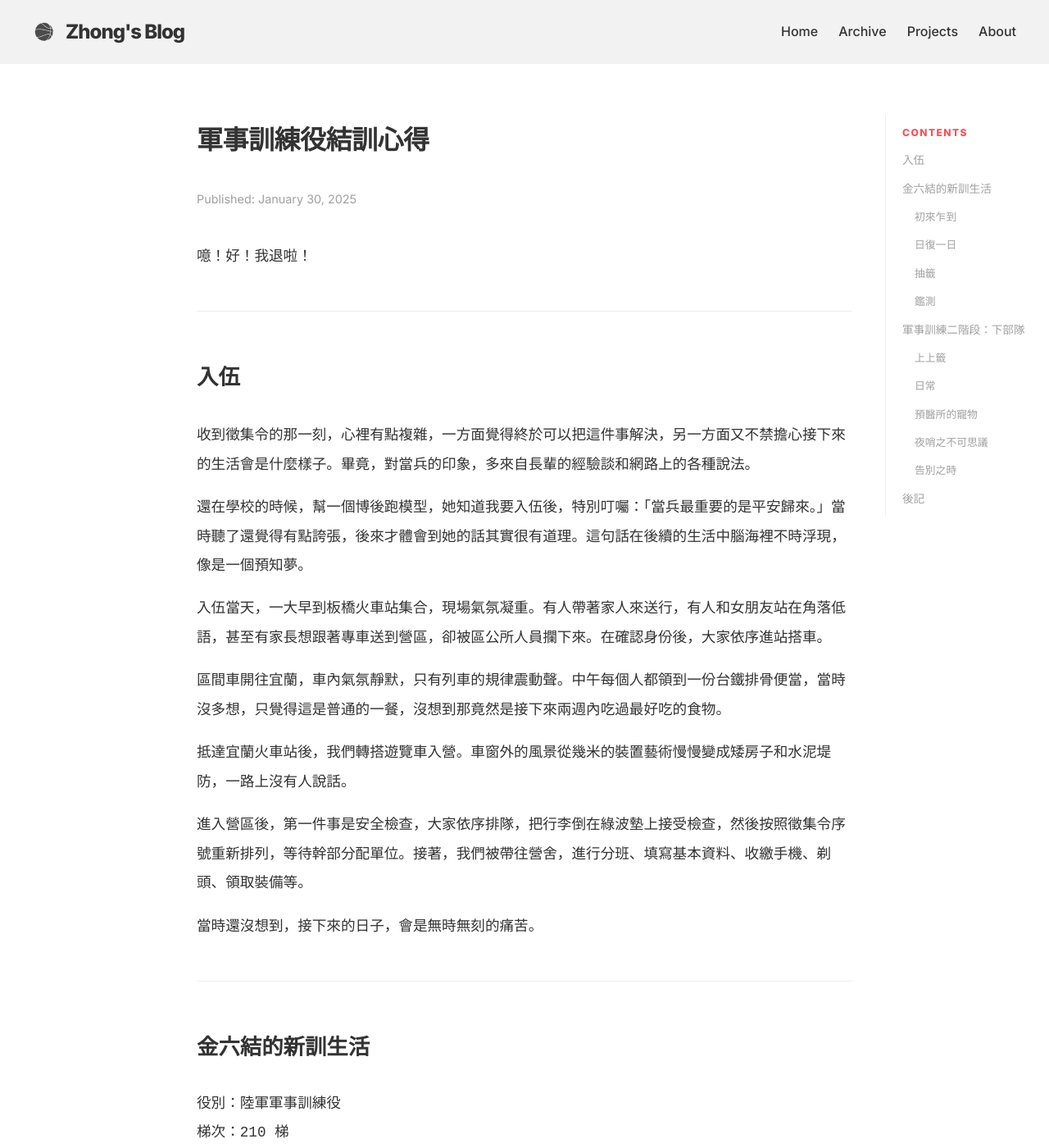
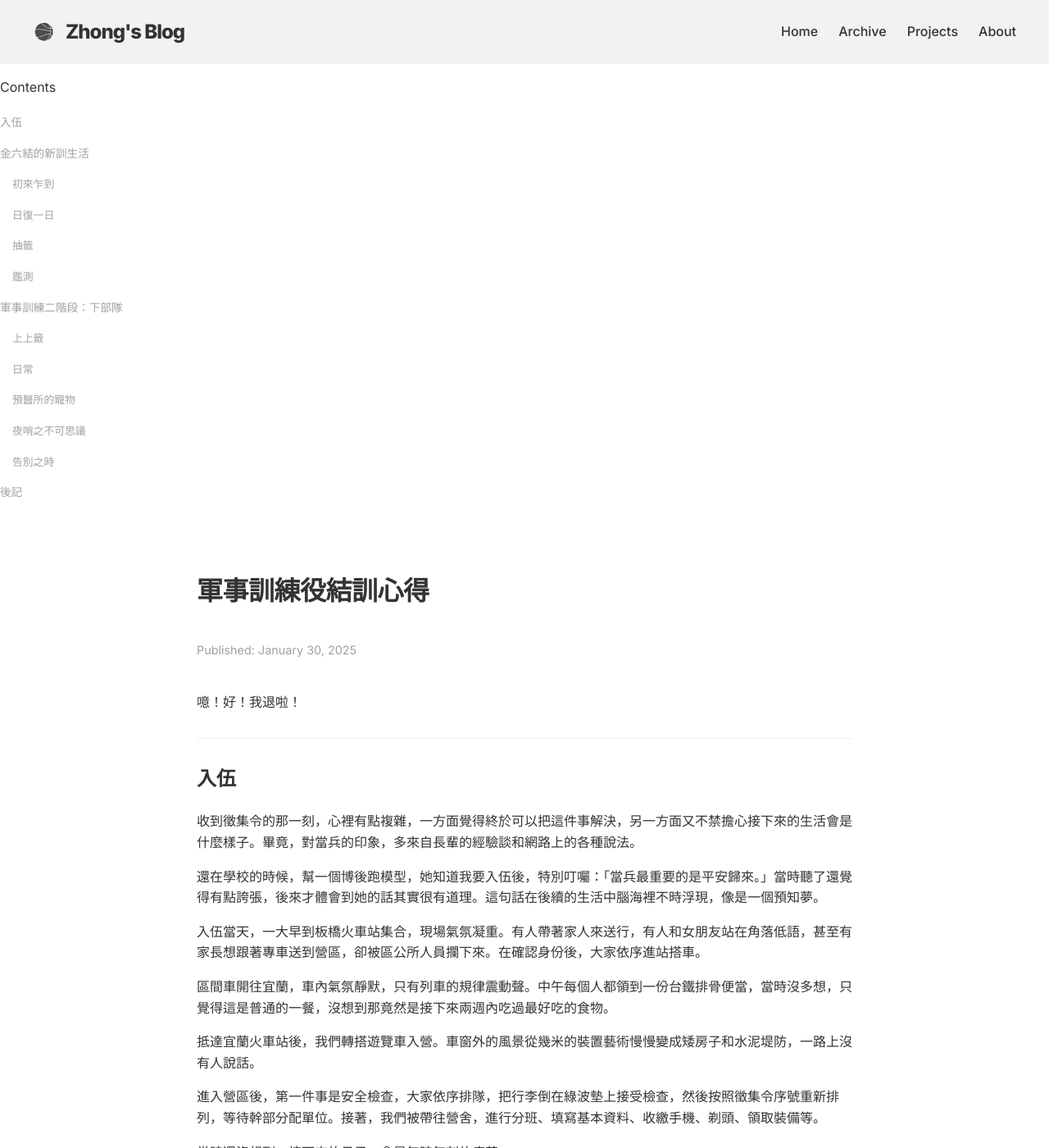
Before and after one commit to jingzhong1011/jingzhong1011.github.io, a Jekyll site: the page built from _posts/2025-01-30-military.md, in a window 1280 px wide and 1400 px high. Shown: the whole window at 82% size. Built offline with Jekyll 4.4.1, drawn with Linux system fonts in a browser that asks for light colours.

Commit message:
Update style.scss

```diff
--- a/assets/css/style.scss
+++ b/assets/css/style.scss
@@ -27,14 +27,13 @@ body {
 a { color: var(--text-primary); text-decoration: none; transition: 0.3s ease; }
 a:hover { color: var(--accent); }
 
-/* 2. 全站內容對齊容器 (用於對齊 About, Projects, Archive, Posts) */
+/* 2. 全站內容對齊容器 */
 .content-container {
   max-width: 800px;
   margin: 0 auto;
   padding: 40px 20px 80px 20px;
 }
 
-/* 統一所有分頁的標題大小 (About Me, Archive, Projects 等) */
 .content-container h1 {
   font-size: 2rem;
   font-weight: 800;
@@ -43,11 +42,12 @@ a:hover { color: var(--accent); }
   letter-spacing: -0.5px;
 }
 
-/* --- Projects 分隔線優化 --- */
-.projects-grid hr {
-  border: none;
-  border-top: 1px solid var(--text-thirdary);
-  margin: 30px 0; /* 調整上下間距使其更有呼吸感 */
+/* 🎯 Projects 質感灰分隔線修正 */
+/* 這裡同時針對 hr 以及 index.html 裡的 hr 進行強制覆蓋 */
+hr, .projects-grid hr {
+  border: none !important;
+  border-top: 1px solid var(--text-thirdary) !important;
+  margin: 30px 0;
 }
 
 /* 3. HEADER 樣式 */
@@ -55,19 +55,16 @@ a:hover { color: var(--accent); }
 .site-header-inner { display: flex; justify-content: space-between; align-items: center; padding: 20px 40px; }
 .site-title {
   font-size: 1.5rem;
-  font-weight: 800; /* 極粗體 */
+  font-weight: 800;
   display: flex;
   align-items: center;
   letter-spacing: -1.0px;
-  span {
-    font-weight: 400; /* 讓後面的字稍細 */
-    margin-left: 2px;
-  }
+  span { font-weight: 400; margin-left: 2px; }
 }
 .site-icon { width: 28px !important; height: 28px !important; margin-right: 12px; display: block; }
 .site-nav { display: flex; gap: 25px; font-weight: 500; }
 
-/* 4. HERO SECTION (首頁大圖) */
+/* 4. HERO SECTION */
 .hero-section {
   min-height: 80vh; display: flex; flex-direction: column; justify-content: center; align-items: flex-start;
   background-image: url('../img/hero-bg.png'); background-size: cover; background-position: center;
@@ -82,189 +79,32 @@ a:hover { color: var(--accent); }
 
 @keyframes fadeIn { from { opacity: 0; transform: translateY(15px); } to { opacity: 1; transform: translateY(0); } }
 
-/* 5. 文章內文優化 (行距與分隔線) */
-.post-content {
-    line-height: 2.0; /* 加大行距 */
-    font-size: 1.1rem;
-    color: #333;
-}
-.post-content hr {
-    border: none;
-    border-top: 1px solid var(--text-thirdary); /* 淡灰色線 */
-    margin: 50px 0;
-}
-.post-content img { max-width: 100%; height: auto; border-radius: 8px; margin: 20px 0; }
-.post-content h2, .post-content h3 { margin-top: 2em; margin-bottom: 1em; }
-
-/* 6. TABLE OF CONTENTS (側邊固定導航) */
-.post-toc-sidebar {
-    position: fixed;
-    left: calc(50% + 440px); /* 位於 800px 容器邊緣右側 */
-    top: 140px;
-    width: 220px;
-    z-index: 10;
-    border-left: 1px solid var(--text-thirdary);
-    padding-left: 20px;
-}
-.toc-title { font-weight: 800; font-size: 0.75rem; color: var(--accent); text-transform: uppercase; letter-spacing: 1.5px; margin-bottom: 12px; }
-#toc-content-js ul { list-style: none; padding: 0; margin: 0; }
-#toc-content-js li { margin-bottom: 10px; line-height: 1.4; }
-#toc-content-js a { color: var(--text-secondary); font-size: 0.85rem; transition: 0.2s; }
-#toc-content-js a:hover { color: var(--accent); }
-
-/* --- 7. ARCHIVE 標籤篩選器樣式 (移除底線) --- */
-.tag-filter-container {
-    padding-bottom: 20px;
-    border-bottom: none;
-    margin-bottom: 30px;
-}
-
-.tag-filter-item {
-    cursor: pointer;
-    user-select: none;
-    padding: 8px 18px !important;
-    font-size: 0.95rem !important; /* 較大字體 */
-    border-radius: 30px !important;
-    transition: all 0.3s ease;
-    opacity: 0.8;
-}
-
-.tag-filter-item:hover, .tag-filter-item.active {
-    opacity: 1;
-    transform: translateY(-2px);
-}
-
-/* 8. 標籤顏色定義 (新增學習與雜記) --- */
+/* 5. 標籤顏色對應確認 (已加入 HTML/CSS 對應) */
 .post-category {
     padding: 4px 10px;
     border-radius: 4px;
     font-size: 0.8rem;
-    /*text-transform: uppercase; */
     font-weight: 700;
     color: #fff;
-    background-color: #bdc3c7; /* 預設灰色 */
+    background-color: #bdc3c7;
     display: inline-block;
 }
 
-/* Show All (Overall) */
-.post-category[data-tag="all"] { background-color: #333333; opacity: 1; }
-
-/* Tag color */
+.post-category[data-tag="all"] { background-color: #333333; }
 .post-category[data-tag="學習"] { background-color: #8ee8cc; }
 .post-category[data-tag="雜記"] { background-color: #ff8dac; }
-
 .post-category[data-tag="Tech"] { background-color: #2ecc71; }
-
+.post-category[data-tag="ML"] { background-color: #2ecc71; } /* 讓 ML 跟 Tech 顏色一致 */
 .post-category[data-tag="R"] { background-color: #75AADB; }
 .post-category[data-tag="Python"] { background-color: #306998; }
 .post-category[data-tag="SAS"] { background-color: #006dcf; }
-.post-category[data-tag="JS"] { background-color: #F7DF1E; }
+.post-category[data-tag="JS"] { background-color: #F7DF1E; color: #333; } /* 黃底配深字比較清楚 */
 .post-category[data-tag="HTML"] { background-color: #E34F26; }
+.post-category[data-tag="HTML/CSS"] { background-color: #E34F26; } /* 確保 index.html 的標籤能對應 */
 
-/* 9. About Me 特殊樣式 & CV Button */
-/* --- About 頁面專屬美化 --- */
-
-.cv-section-enhanced {
-  margin-top: 80px;
-  padding: 40px;
-  background-color: var(--card-bg); /* 使用你的淡灰色背景 */
-  border-radius: 16px;
-  display: flex;
-  justify-content: space-between;
-  align-items: center;
-  transition: transform 0.3s ease;
-
-  .cv-content {
-    text-align: left;
-    h3 { margin: 0 0 8px 0; font-size: 1.25rem; }
-    p { margin: 0; color: var(--text-secondary); font-size: 0.95rem; }
-  }
-}
-
-/* --- Research Interests 標籤化樣式 --- */
-.interests-tags-container {
-  display: flex;
-  flex-wrap: wrap;
-  gap: 10px;
-}
-
-.interest-tag {
-  background-color: #fdfdfd;      /* 比背景稍微白一點點 */
-  color: var(--text-primary);
-  padding: 8px 18px;
-  border-radius: 50px;           /* 膠囊造型 */
-  font-size: 0.9rem;
-  font-weight: 500;
-  border: 1px solid #e0e0e0;     /* 淡灰色細邊框 */
-  transition: all 0.3s cubic-bezier(0.25, 0.8, 0.25, 1);
-  cursor: default;
-
-  &:hover {
-    background-color: var(--bg-color);
-    border-color: var(--accent); /* 懸停時邊框變紅 */
-    color: var(--accent);        /* 懸停時文字變紅 */
-    transform: translateY(-2px);
-    box-shadow: 0 4px 12px rgba(0, 0, 0, 0.05);
-  }
-}
-
-/* CV 區域美化 */
-.cv-section-enhanced {
-  padding: 35px;
-  background-color: var(--card-bg);
-  border-radius: 12px;
-  display: flex;
-  justify-content: space-between;
-  align-items: center;
-}
-
-.cv-button-pretty {
-  display: inline-flex;
-  align-items: center;
-  gap: 8px;
-  padding: 12px 24px;
-  background-color: var(--text-primary);
-  color: #fff !important;
-  border-radius: 8px;
-  font-weight: 600;
-  transition: 0.3s;
-
-  &:hover {
-    background-color: var(--accent);
-    transform: scale(1.03);
-  }
-}
-
-/* 🎯 漂亮的 CV 按鈕 */
-.cv-button-pretty {
-  display: inline-flex;
-  align-items: center;
-  gap: 10px;
-  padding: 14px 28px;
-  background-color: var(--text-primary);
-  color: #ffffff !important;
-  border-radius: 12px;
-  font-weight: 600;
-  text-decoration: none;
-  transition: all 0.3s cubic-bezier(0.4, 0, 0.2, 1);
-  box-shadow: 0 4px 12px rgba(0, 0, 0, 0.1);
-
-  &:hover {
-    background-color: var(--accent); /* 懸停時變為你的主題紅 */
-    transform: translateY(-3px);
-    box-shadow: 0 8px 20px rgba(252, 77, 80, 0.2);
-
-    svg { transform: translateX(3px); }
-  }
-
-  svg {
-    transition: transform 0.3s ease;
-  }
-}
-
-/* --- 漢堡按鈕基本樣式 --- */
+/* 6. 漢堡按鈕與 RWD  */
 .menu-button {
-  display: none; /* 電腦版隱藏 */
+  display: none;
   cursor: pointer;
   flex-direction: column;
   gap: 5px;
@@ -280,22 +120,14 @@ a:hover { color: var(--accent); }
   transition: 0.3s;
 }
 
-/* --- 手機版 RWD 調整 (768px 以下) --- */
 @media (max-width: 768px) {
-  .site-header-inner {
-    position: relative; /* 讓選單可以相對於 header 定位 */
-  }
-
-  .menu-button {
-    display: flex; /* 手機版顯示按鈕 */
-  }
-
-  /* 關鍵：調整手機版選單樣式 */
+  .site-header-inner { position: relative; }
+  .menu-button { display: flex; }
   .site-nav {
-    display: none; /* 預設隱藏 */
+    display: none;
     flex-direction: column;
     position: absolute;
-    top: 100%; /* 從 Header 底部往下長 */
+    top: 100%;
     left: 0;
     width: 100%;
     background-color: var(--card-bg);
@@ -303,21 +135,14 @@ a:hover { color: var(--accent); }
     box-shadow: 0 4px 10px rgba(0,0,0,0.1);
     z-index: 1000;
   }
-
-  /* 選單內項目樣式 */
   .nav-item {
     padding: 15px 40px;
     border-bottom: 1px solid var(--text-thirdary);
     width: 100%;
     box-sizing: border-box;
   }
-
-  .nav-item:last-child {
-    border-bottom: none;
-  }
-
-  /* 點擊後的狀態：當 nav 加上 active 類別時顯示 */
   .site-nav.active {
     display: flex !important;
   }
 }
+/* 這裡已經刪除了多餘的 } 號 */
```
